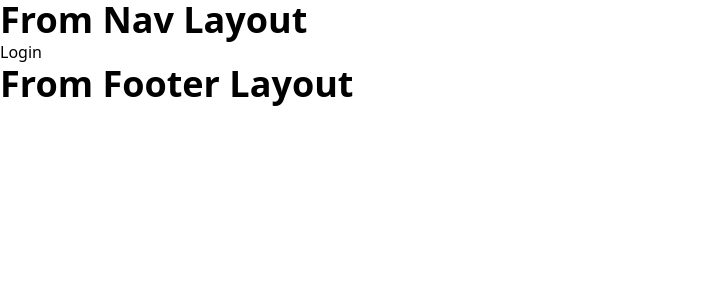
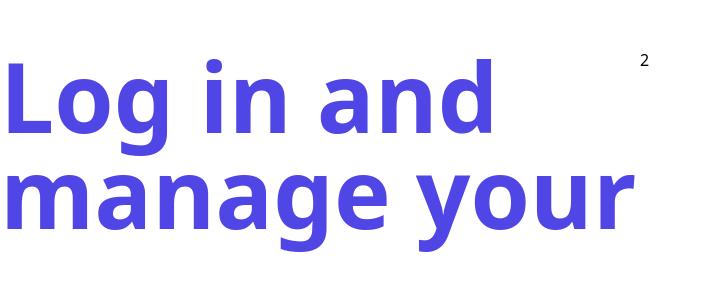
Before and after one commit to Nilost21/Proyect-MERN-Front, a React (Vite) app: page / in a window 1280 px wide. Shown: the top 300 px of the page, without its empty margins (0-710 px from the left). Built offline with nearby package versions, Linux system fonts and the light colour scheme.

Commit message:
Creating styles in the login components

```diff
--- a/src/layout/AuthLayout.jsx
+++ b/src/layout/AuthLayout.jsx
@@ -3,9 +3,9 @@ import { Outlet } from 'react-router-dom';
 const AuthLayout = () => {
   return (
     <>
-      <h1 className="font-bold text-4xl">From Nav Layout</h1>
-      <Outlet />
-      <h1 className="font-bold text-4xl">From Footer Layout</h1>
+      <min className="container mx-auto md:grid md:grid-cols-2 mt-12">
+        <Outlet />
+      </min>
     </>
   );
 };
--- a/src/pages/Login.jsx
+++ b/src/pages/Login.jsx
@@ -1,7 +1,12 @@
 const Login = () => {
   return (
     <>
-      <h2>Login</h2>
+      <div>
+        <h1 className="text-indigo-600 font-black text-8xl">
+          Log in and manage your <span className="text-white">patients</span>
+        </h1>
+      </div>
+      <div>2</div>
     </>
   );
 };
```
Also changed, not shown: src/main.jsx (+6 -6 lines).
